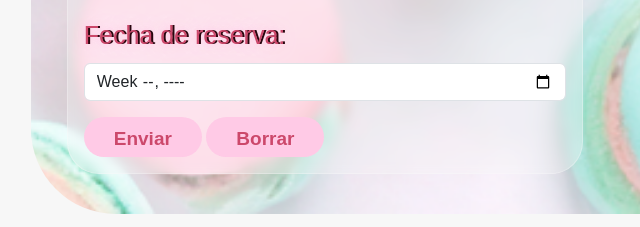
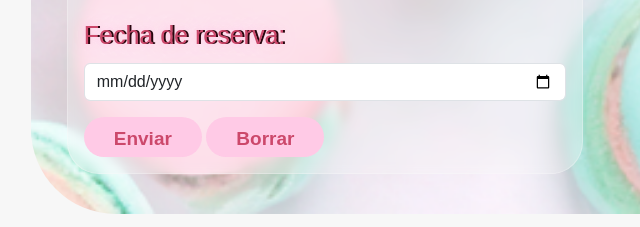
Before and after one commit to Franco-Lemos/Franco-Lemos.github.io, a website: page pages/pedidos.html in a window 1280 px wide. Shown: the part 1271-1498 px from the top of the page, 22-662 px from the left. Drawn offline with nearby package versions, Linux system fonts and the light colour scheme; a web font is replaced by a local one.

Commit message:
Cambio del tipo week a date en el input del form.

```diff
--- a/pages/pedidos.html
+++ b/pages/pedidos.html
@@ -176,7 +176,7 @@
             </div>
             <div class="mb-3">
               <label for="reservationDate" class="form-label form-text">Fecha de reserva:</label>
-              <input type="week" class="form-control" id="reservationDate">
+              <input type="date" class="form-control" id="reservationDate">
             </div>
             <div class="mb-3">
                 <button type="submit" class="btn-pink">Enviar</button>
```
